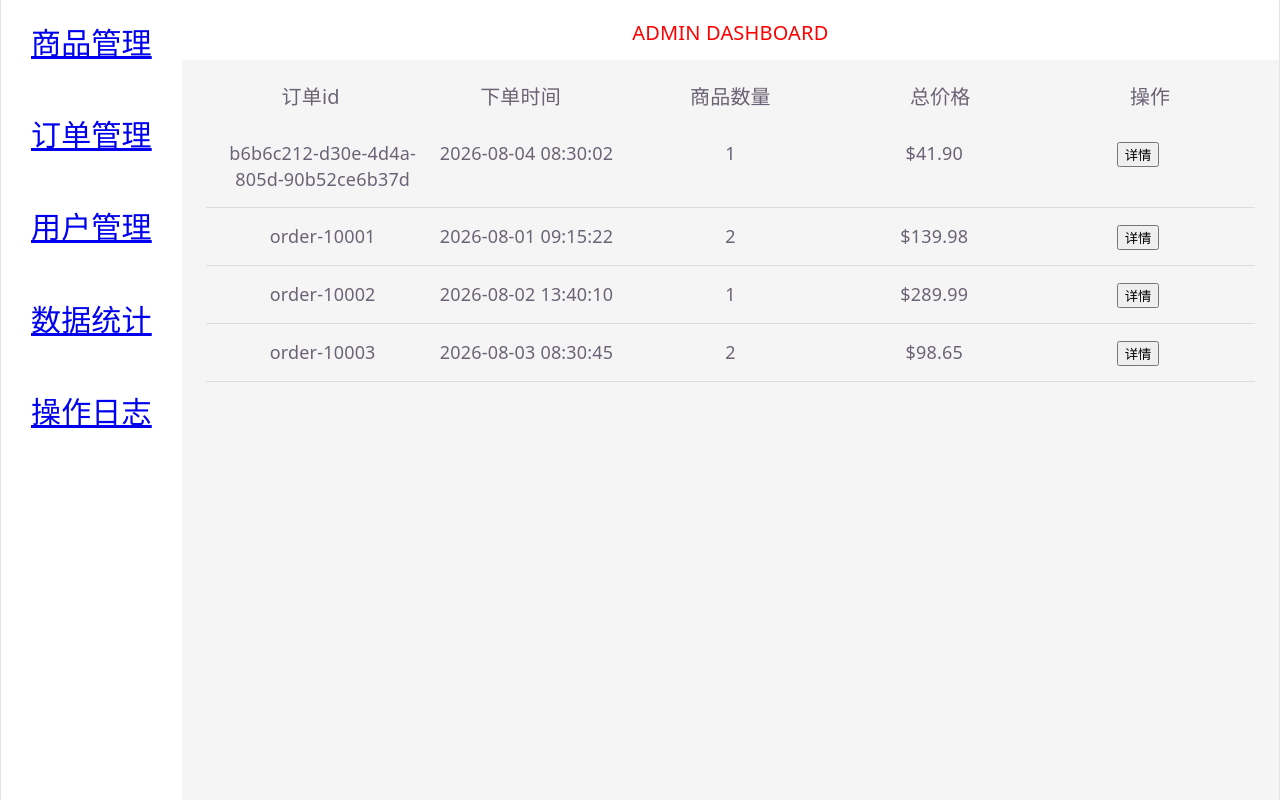
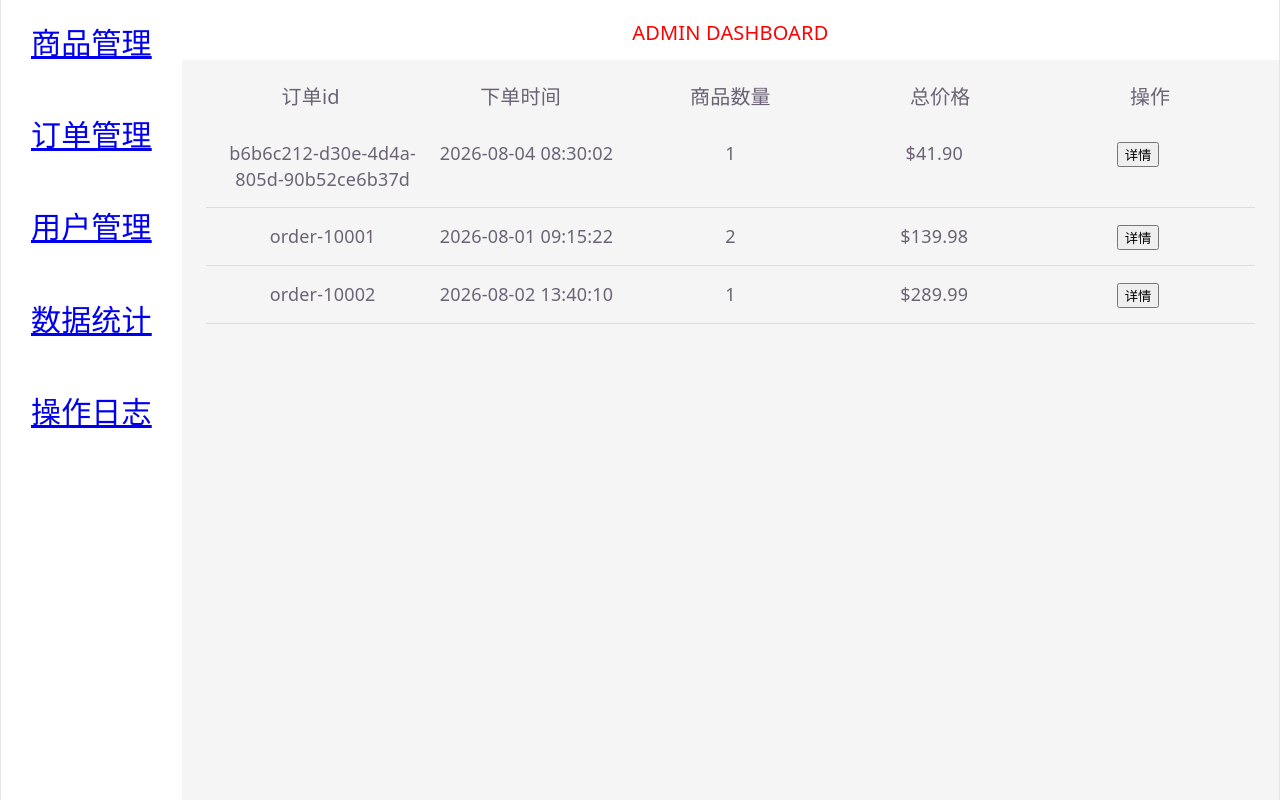
Before and after one commit to R1Kka1/admin-dashboard, a React (Vite) app: page /admin/orders in a window 1280 px wide. Built offline with nearby package versions, Linux system fonts and the light colour scheme; data requests are answered from the project's data file; sample sign-in values are in the browser's storage.

Commit message:
添加订单管理的日志监控

```diff
--- a/db.json
+++ b/db.json
@@ -904,7 +904,7 @@
       "createdAt": "2026-08-01T09:15:22.000Z",
       "updatedAt": "2026-08-01T09:15:22.000Z",
       "orderTimeMs": 1785575722000,
-      "status": "配送中",
+      "status": "已完成",
       "totalCostCents": 13998,
       "products": [
         {
@@ -931,26 +931,6 @@
           "productId": "15b6fc6f-327a-4ec4-896f-486349e85a3d",
           "quantity": 1,
           "estimatedDeliveryTimeMs": 1786273210000
-        }
-      ]
-    },
-    {
-      "id": "order-10003",
-      "createdAt": "2026-08-03T08:30:45.000Z",
-      "updatedAt": "2026-08-03T08:30:45.000Z",
-      "orderTimeMs": 1785745845000,
-      "status": "已取消",
-      "totalCostCents": 9865,
-      "products": [
-        {
-          "productId": "83d4ca15-0f35-48f5-b7a3-1ea210004f2e",
-          "quantity": 3,
-          "estimatedDeliveryTimeMs": 1786350645000
-        },
-        {
-          "productId": "5968897c-4d27-4872-89f6-5bcb052746d7",
-          "quantity": 1,
-          "estimatedDeliveryTimeMs": 1786350645000
         }
       ]
     }
@@ -1266,6 +1246,22 @@
       "detail": "修改了用户信息",
       "createdAt": "2026-08-05T09:37:36.510Z",
       "id": "VQ3Llctz0Zs"
+    },
+    {
+      "operator": "admin",
+      "action": "新增用户",
+      "target": "order-10001",
+      "detail": "修改了订单信息",
+      "createdAt": "2026-08-05T09:40:14.288Z",
+      "id": "aMHYVCT8A_g"
+    },
+    {
+      "operator": "admin",
+      "action": "新增用户",
+      "target": "order-10003",
+      "detail": "删除了订单",
+      "createdAt": "2026-08-05T09:40:32.541Z",
+      "id": "7kiYahzcdbk"
     }
   ],
   "$schema": "./node_modules/json-server/schema.json"
--- a/src/components/OrderDetailModal.jsx
+++ b/src/components/OrderDetailModal.jsx
@@ -3,6 +3,7 @@ import { formatCurrency } from "../untils/money";
 import { useState,useEffect } from "react";
 import { getList,patchObject,delObject} from "../api/api";
 import "./OrderDetailModal.css";
+import { addLog } from "../untils/log";
 
 export function OrderDetailModal({close,selectOrder,loadOrders,setSelectOrder,showToast}) {
 
@@ -35,6 +36,12 @@ export function OrderDetailModal({close,selectOrder,loadOrders,setSelectOrder,sh
                 ...selectOrder,
                 status: newStatus
             });
+            await addLog({
+                operator: "admin",
+                action: "新增用户",
+                target: selectOrder.id,
+                detail: "修改了订单信息"
+            });
             showToast("✅️保存成功");
             loadOrders();
             close();
@@ -49,6 +56,12 @@ export function OrderDetailModal({close,selectOrder,loadOrders,setSelectOrder,sh
     async function handleOrderDelete(){
         try{
             await delObject(`/orders/${selectOrder.id}`)
+            await addLog({
+                operator: "admin",
+                action: "新增用户",
+                target: selectOrder.id,
+                detail: "删除了订单"
+            });
             showToast("✅️删除成功");
             loadOrders();
             close();
```
